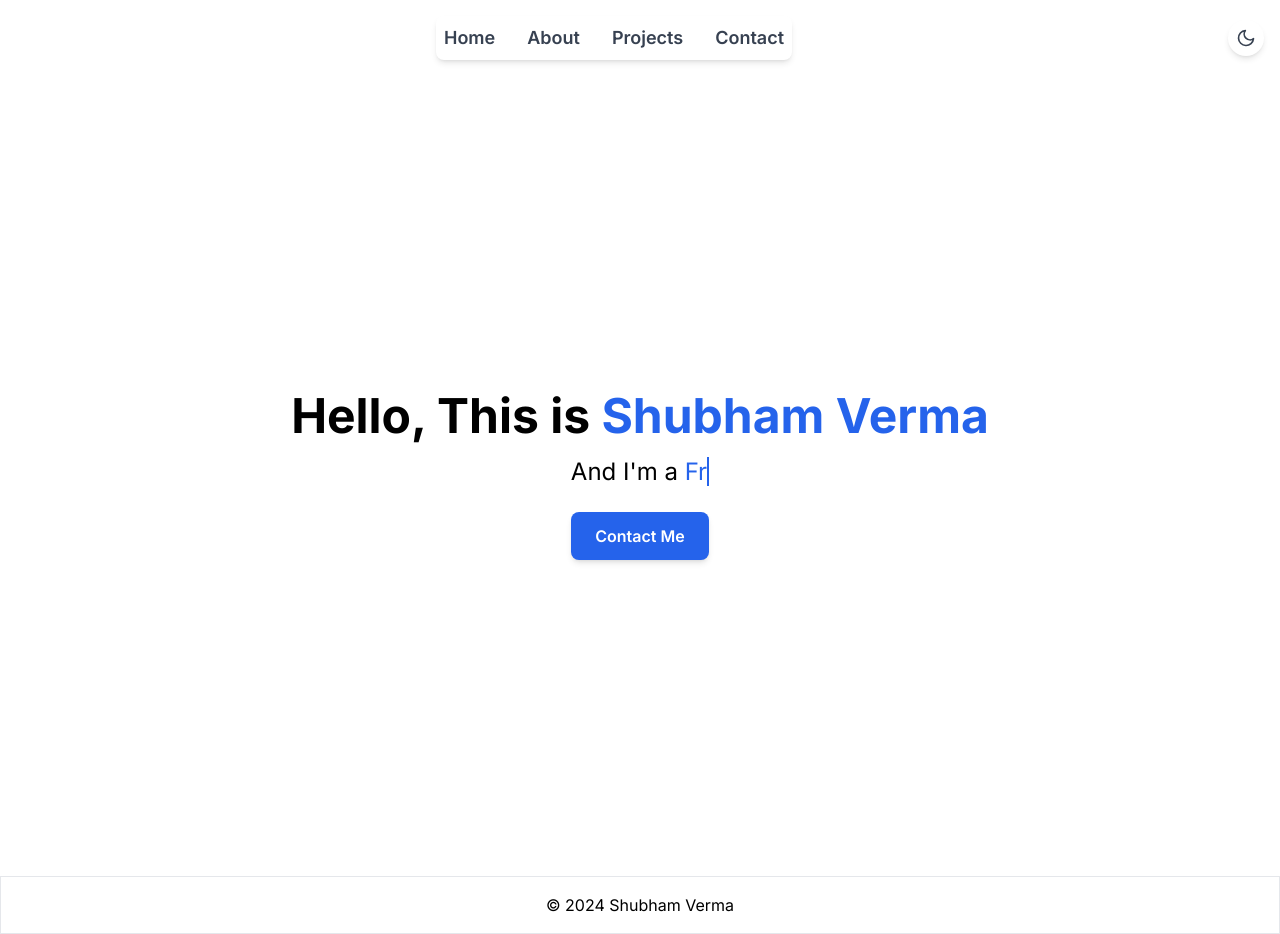
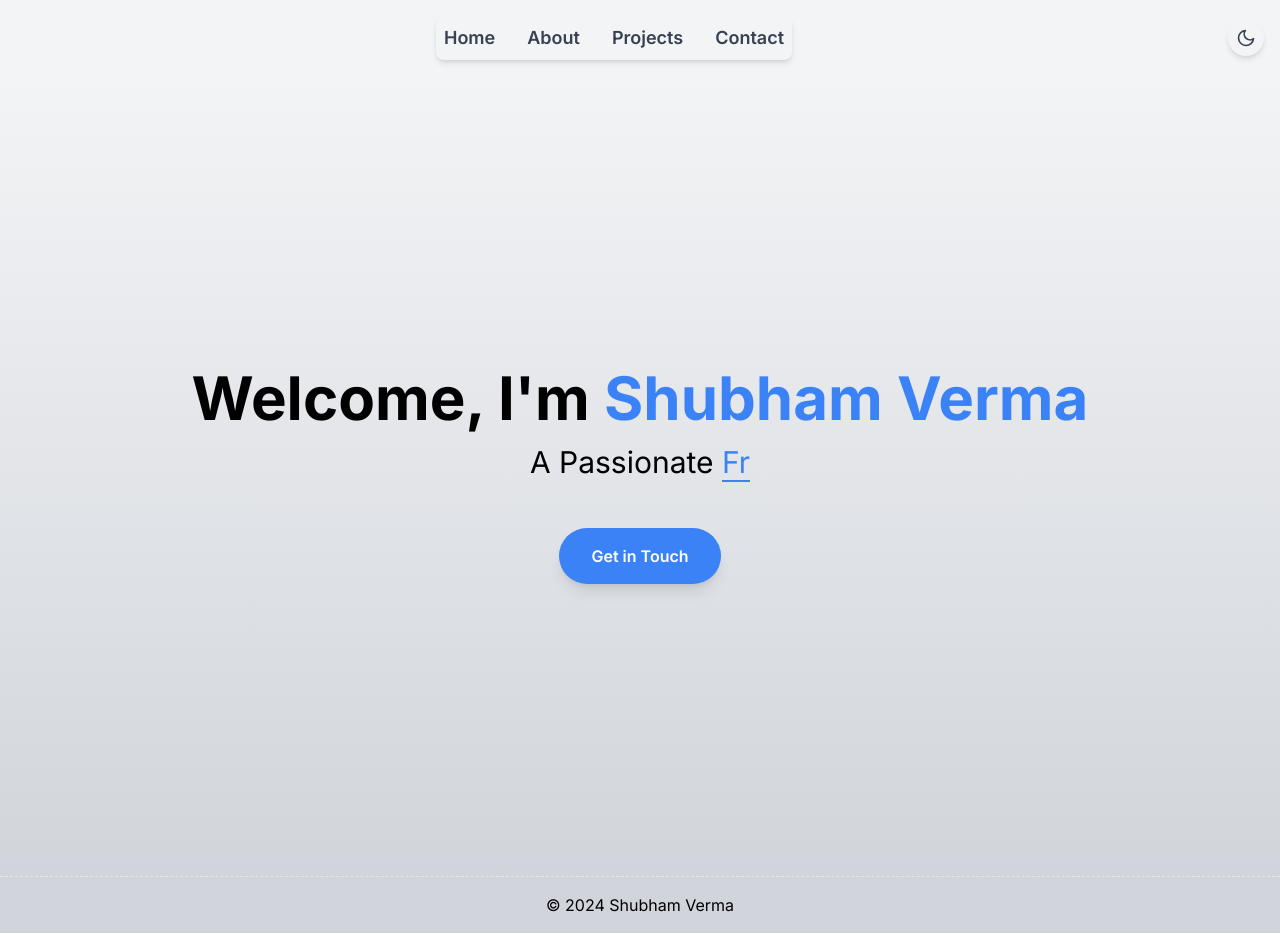
Before and after one commit to shubhamverma8991/portfolio2024, a React (Create React App) app: page / in a window 1280 px wide. Built offline with nearby package versions, Linux system fonts and the light colour scheme.

Commit message:
Hero.js CSS Updated

```diff
--- a/public/index.html
+++ b/public/index.html
@@ -2,42 +2,18 @@
 <html lang="en">
   <head>
     <meta charset="utf-8" />
-    <link rel="icon" href="%PUBLIC_URL%/favicon.ico" />
     <meta name="viewport" content="width=device-width, initial-scale=1" />
     <meta name="theme-color" content="#000000" />
-    <meta
-      name="description"
-      content="Web site created using create-react-app"
-    />
-    <link rel="apple-touch-icon" href="%PUBLIC_URL%/logo192.png" />
-    <!--
-      manifest.json provides metadata used when your web app is installed on a
-      user's mobile device or desktop. See https://developers.google.com/web/fundamentals/web-app-manifest/
-    -->
+    <meta name="description" content="Web site created using create-react-app" />
+
     <link rel="manifest" href="%PUBLIC_URL%/manifest.json" />
-    <!--
-      Notice the use of %PUBLIC_URL% in the tags above.
-      It will be replaced with the URL of the `public` folder during the build.
-      Only files inside the `public` folder can be referenced from the HTML.
+    <link rel="icon" href="%PUBLIC_URL%/favicon.png" />
 
-      Unlike "/favicon.ico" or "favicon.ico", "%PUBLIC_URL%/favicon.ico" will
-      work correctly both with client-side routing and a non-root public URL.
-      Learn how to configure a non-root public URL by running `npm run build`.
-    -->
-    <title>React App</title>
+    <title>Shubham Verma</title>
   </head>
   <body>
     <noscript>You need to enable JavaScript to run this app.</noscript>
+    <noscript>Designed By Shubham Verma</noscript>
     <div id="root"></div>
-    <!--
-      This HTML file is a template.
-      If you open it directly in the browser, you will see an empty page.
-
-      You can add webfonts, meta tags, or analytics to this file.
-      The build step will place the bundled scripts into the <body> tag.
-
-      To begin the development, run `npm start` or `yarn start`.
-      To create a production bundle, use `npm run build` or `yarn build`.
-    -->
   </body>
 </html>
--- a/src/components/Footer.jsx
+++ b/src/components/Footer.jsx
@@ -2,7 +2,7 @@ import React from "react";
 
 const Footer = () => {
   return (
-    <footer className="p-4 border text-center bg-white dark:bg-black text-black dark:text-white">
+    <footer className="p-4 border-t border-dashed text-center bg-gray-300 dark:bg-gray-700 text-black dark:text-white">
       <p>© 2024 Shubham Verma</p>
     </footer>
   );
--- a/src/components/Hero.jsx
+++ b/src/components/Hero.jsx
@@ -1,4 +1,5 @@
 import React, { useState, useEffect } from "react";
+import { useNavigate } from "react-router-dom";
 import "./Hero.css";
 
 const roles = ["Frontend Developer", "Software Engineer"];
@@ -7,6 +8,7 @@ const Hero = () => {
   const [currentRole, setCurrentRole] = useState(0);
   const [displayedText, setDisplayedText] = useState("");
   const [isDeleting, setIsDeleting] = useState(false);
+  const navigate = useNavigate();
 
   useEffect(() => {
     const handleTyping = () => {
@@ -27,16 +29,22 @@ const Hero = () => {
     return () => clearTimeout(timer);
   }, [displayedText, isDeleting, currentRole]);
 
+  const contactUs = () => {
+    navigate("/contact");
+  };
   return (
-    <section className="flex flex-col items-center justify-center h-screen bg-white dark:bg-black text-black dark:text-white">
-      <h1 className="text-5xl font-bold text-center">
-        Hello, This is <span className="text-blue-600">Shubham Verma</span>
+    <section className="flex flex-col items-center justify-center h-screen bg-gradient-to-b from-gray-100 to-gray-300 dark:from-gray-900 dark:to-gray-700 text-black dark:text-white">
+      <h1 className="text-6xl font-extrabold text-center mb-4">
+        Welcome, I'm <span className="text-blue-500">Shubham Verma</span>
       </h1>
-      <p className="mt-4 text-2xl">
-        And I'm a <span className="text-blue-600 border-r-2 border-blue-600">{displayedText}</span>
+      <p className="text-xl md:text-3xl text-center mb-6">
+        A Passionate <span className="text-blue-500 border-b-2 border-blue-500">{displayedText}</span>
       </p>
-      <button className="mt-6 px-6 py-3 bg-blue-600 text-white rounded-lg shadow-md hover:bg-blue-700 font-semibold transition-colors duration-300">
-        Contact Me
+      <button
+        onClick={contactUs}
+        className="mt-6 px-8 py-4 bg-blue-500 text-white rounded-full shadow-lg hover:bg-blue-600 transition-transform transform hover:scale-105 font-semibold"
+      >
+        Get in Touch
       </button>
     </section>
   );
--- a/src/components/Navbar.jsx
+++ b/src/components/Navbar.jsx
@@ -15,7 +15,7 @@ const Navbar = ({ toggleTheme }) => {
   };
 
   return (
-    <nav className="p-4  sticky top-0 z-50 transition-colors duration-300">
+    <nav className="p-4 dark:bg-gray-900 bg-gray-100 sticky top-0 z-50 transition-colors duration-300">
       <div className="container mx-auto flex justify-between items-center">
         {/* Logo Section */}
         <Link to="/" className="md:hidden text-3xl font-bold text-gray-900 dark:text-gray-100 transition-colors duration-300">
@@ -24,7 +24,7 @@ const Navbar = ({ toggleTheme }) => {
 
         {/* Desktop Menu */}
         <ul
-          className="hidden md:flex space-x-8 items-center mx-auto bg-white dark:bg-black  p-2 rounded-lg
+          className="hidden md:flex space-x-8 items-center mx-auto bg-gray-100 dark:bg-gray-900  p-2 rounded-lg
               shadow-md dark:shadow-white dark:border dark:border-white transition-colors duration-300"
         >
           <li>
@@ -67,7 +67,7 @@ const Navbar = ({ toggleTheme }) => {
             toggleTheme();
             darkMode();
           }}
-          className="hidden md:block text-gray-700 dark:text-gray-300 focus:outline-none ml-4 bg-white dark:bg-black dark:shadow-white dark:border dark:border-white  p-2 rounded-full shadow-md transition-colors duration-300"
+          className="hidden md:block text-gray-700 dark:text-gray-300 focus:outline-none ml-4 bg-gray-100 dark:bg-gray-900  dark:shadow-white dark:border dark:border-white  p-2 rounded-full shadow-md transition-colors duration-300"
         >
           {isDarkMode ? <FiSun size={20} /> : <FiMoon size={20} />}
         </button>
```
Also changed, not shown: public/favicon.png (added), 1 other file (tests, documents, lock files or other folders).
